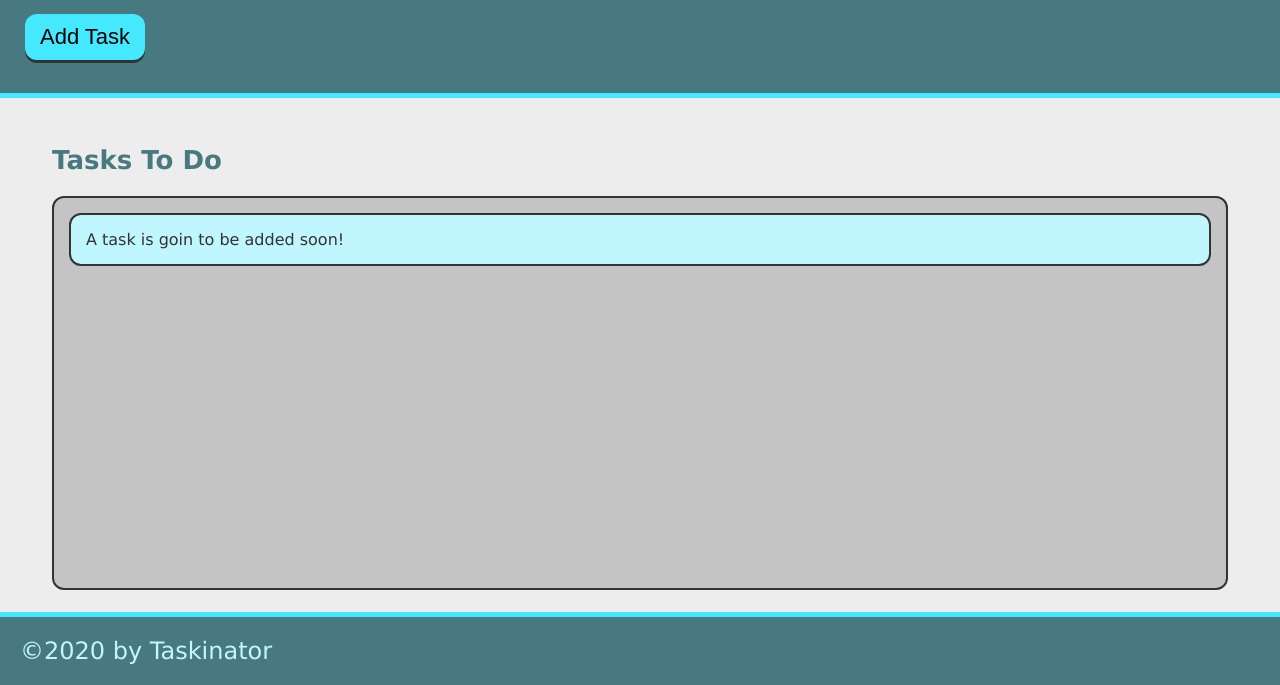
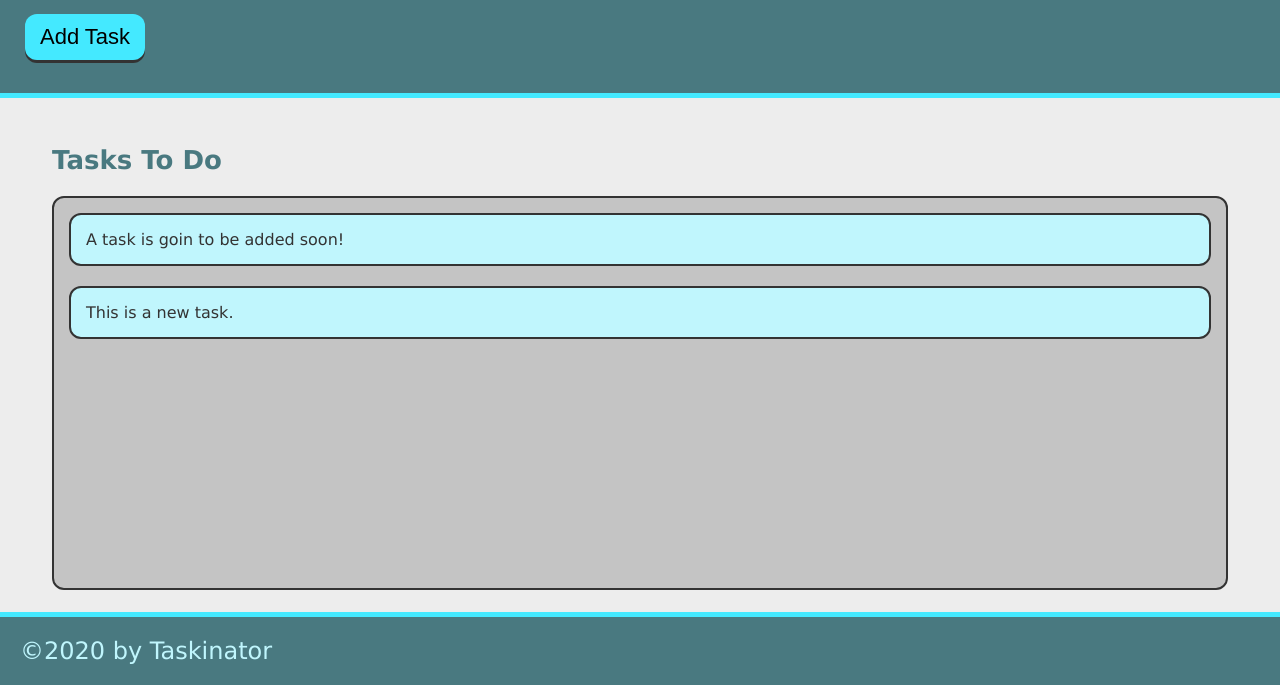
Before and after one commit to Ctorre-21/taskinator, a plain HTML site: page index.html in a window 1280 px wide. Both pictures are taken after a click on the button "Add Task". Shown: the part 115-800 px from the top of the page. Drawn offline with Linux system fonts and the light colour scheme.

Commit message:
add ability to add task

```diff
--- a/assets/js/script.js
+++ b/assets/js/script.js
@@ -0,0 +1,11 @@
+var buttonEl = document.querySelector('#save-task');
+var taskToDoEl = document.querySelector('#task-to-do');
+
+var createTaskHandler = function() {
+    var listItemEl = document.createElement('li');
+    listItemEl.textContent = 'This is a new task.';
+    listItemEl.className = 'task-item'
+    taskToDoEl.appendChild(listItemEl);
+};
+
+buttonEl.addEventListener('click', createTaskHandler);
--- a/index.html
+++ b/index.html
@@ -11,13 +11,13 @@
     <header>
         <h1 class="page-title">Taskinator</h1>
         <p>Click the button below to add a new task!</p>
-        <button class="btn">Add Task</button>
+        <button class="btn" id="save-task">Add Task</button>
     </header>
 
 <main class="page-content">
     <section class="task-list-wrapper">
         <h2 class="list-title">Tasks To Do</h2>
-        <ul class="task-list">
+        <ul class="task-list" id="task-to-do">
             <li class="task-item">A task is goin to be added soon!</li>
         </ul>
     </section>
```
